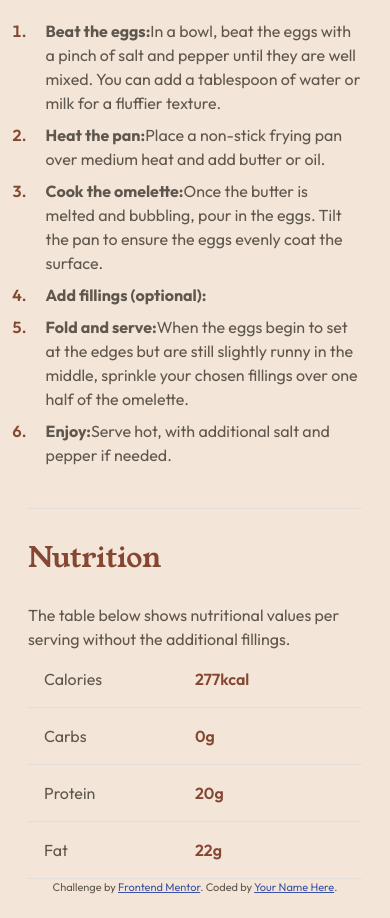
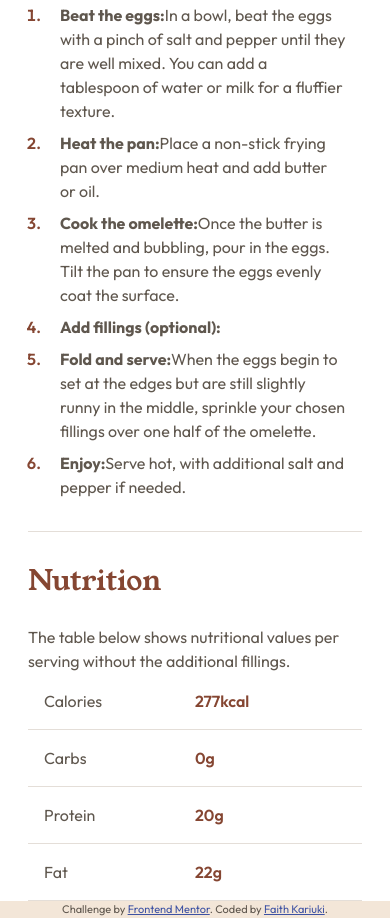
Before and after one commit to Faith-K-commits/Frontend-mentaor-recipe-page, a plain HTML site: page index.html in a window 390 px wide. Shown: the part 1003-1921 px from the top of the page. Before the commit the page ends 1898 px from the top, so only its background shows below. Drawn offline with Linux system fonts and the light colour scheme.

Commit message:
fix: correct typos and improve CSS comments

```diff
--- a/index.html
+++ b/index.html
@@ -124,7 +124,7 @@
         Challenge by
         <a href="https://www.frontendmentor.io?ref=challenge" target="_blank"
           >Frontend Mentor</a
-        >. Coded by <a href="#">Your Name Here</a>.
+        >. Coded by <a href="#">Faith Kariuki</a>.
       </div>
     </footer>
   </body>
--- a/styles.css
+++ b/styles.css
@@ -1,4 +1,4 @@
-/* Fonts */
+/* fonts */
 @font-face {
   font-family: "Young Serif";
   src: url(/assets/fonts/young-serif/YoungSerif-Regular.ttf);
@@ -13,6 +13,7 @@
 :root {
   --clr-Nutmeg: #854632;
   --clr-Dark-Raspberry: #7b284f;
+
   --clr-White: #ffffff;
   --clr-Rose-White: #fff5fa;
   --clr-Eggshell: #f3e6d8;
@@ -29,7 +30,7 @@
   --fw-700: 700;
 }
 
-/* Reset */
+/* reset */
 *,
 *::before,
 *::after {
@@ -52,7 +53,7 @@ h4 {
 
 ul,
 ol {
-  padding: 0.1rem;
+  padding: 0 1rem;
 }
 
 img {
@@ -107,7 +108,7 @@ li::marker {
   place-items: center;
 }
 
-.recipe-wapper {
+.recipe-wrapper {
   max-width: 45em;
   padding: 1.75rem;
   margin: 6rem 0;
@@ -117,7 +118,7 @@ li::marker {
 
 .recipe-img {
   border-radius: 0.8rem;
-  margin-bottom: 2.5 rem;
+  margin-bottom: 2.5rem;
 }
 
 section {
@@ -133,10 +134,10 @@ hr {
 }
 
 .prep-time {
-  background: var(--clr-Eggshell);
   padding: 1.75rem;
   border-radius: 0.8rem;
   margin-top: 2rem;
+  background: var(--clr-Eggshell);
 }
 
 table {
@@ -151,8 +152,9 @@ tr {
   border-bottom: 1px solid var(--clr-Light-Grey);
 }
 
+/* media query */
 @media (max-width: 500px) {
-  .recipe-wapper {
+  .recipe-wrapper {
     margin: 0;
     border-radius: 0;
     padding: 0;
```
